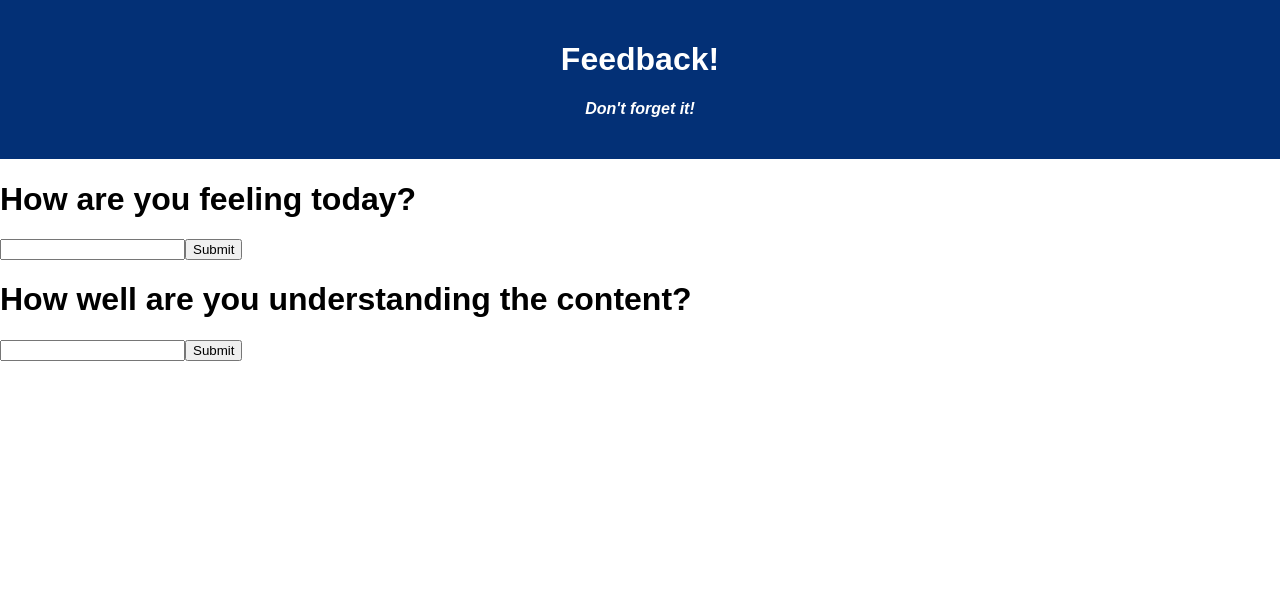
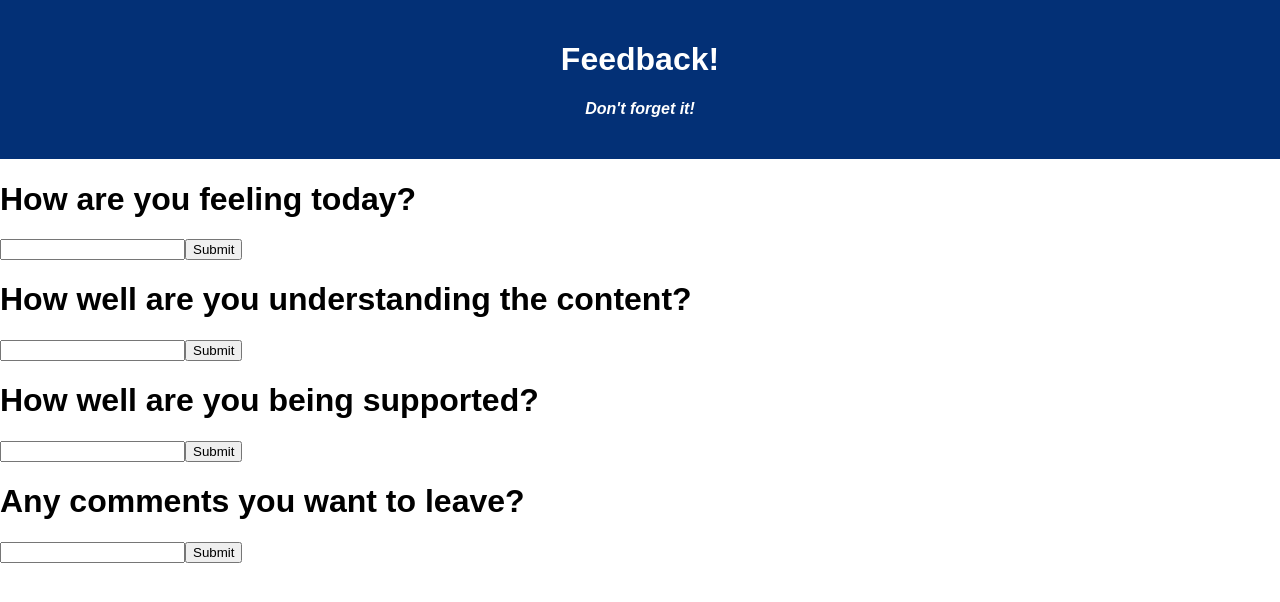
Before and after one commit to fallenrobin/weekend-redux-feedback-loop, a React (Create React App) app: page / in a window 1280 px wide. Shown: the top 602 px of the page. Built offline with nearby package versions, Linux system fonts and the light colour scheme.

Commit message:
add comments payload to feedbackObj in redux

```diff
--- a/src/components/App/App.jsx
+++ b/src/components/App/App.jsx
@@ -3,6 +3,8 @@ import axios from 'axios';
 import './App.css';
 import OneFeeling from '../OneFeeling/OneFeeling';
 import TwoUnderstanding from '../TwoUnderstanding/TwoUnderstanding';
+import ThreeSupport from '../ThreeSupport/ThreeSupport';
+import FourComments from '../FourComments/FourComments';
 
 function App() {
 
@@ -17,6 +19,8 @@ function App() {
 
       <OneFeeling />
       <TwoUnderstanding />
+      <ThreeSupport />
+      <FourComments />
       </>
   );
 }
--- a/src/components/FourComments/FourComments.jsx
+++ b/src/components/FourComments/FourComments.jsx
@@ -0,0 +1,42 @@
+import { useState } from 'react';
+import { useSelector, useDispatch } from 'react-redux';
+import { HashRouter as Router, Route, Link, useHistory } from 'react-router-dom';
+
+function FourComments() {
+
+    const dispatch = useDispatch();
+    const orderReducer = useSelector(store => store.scoreReducer)
+    const history = useHistory();
+
+    const [newComment, setNewComment] = useState('');
+
+    const handleSubmit = (event) => {
+        console.log('clicked into handleSubmit!', newComment);
+        event.preventDefault();
+
+        // history.push('/'); NEED TO DO
+
+        dispatch({
+            type: 'ADD_COMMENT',
+            payload: {
+                comments : newComment
+            }
+        });
+    }
+
+    return (
+        <div>
+            <div>
+                <h1>Any comments you want to leave?</h1>
+            </div>
+            <form>
+                <input type="text" onChange={event => setNewComment(event.target.value)}></input>
+                <button onClick={handleSubmit}>Submit</button>
+            </form>
+
+        </div>
+    )
+}
+
+
+export default FourComments;
--- a/src/components/ThreeSupport/ThreeSupport.jsx
+++ b/src/components/ThreeSupport/ThreeSupport.jsx
@@ -0,0 +1,42 @@
+import { useState } from 'react';
+import { useSelector, useDispatch } from 'react-redux';
+import { HashRouter as Router, Route, Link, useHistory } from 'react-router-dom';
+
+function ThreeSupport() {
+
+    const dispatch = useDispatch();
+    const orderReducer = useSelector(store => store.scoreReducer)
+    const history = useHistory();
+
+    const [newSupport, setNewSupport] = useState(0);
+
+    const handleSubmit = (event) => {
+        console.log('clicked into handleSubmit!', newSupport);
+        event.preventDefault();
+
+        // history.push('/'); NEED TO DO
+
+        dispatch({
+            type: 'ADD_SUPPORT',
+            payload: {
+                support : newSupport
+            }
+        });
+    }
+
+    return (
+        <div>
+            <div>
+                <h1>How well are you being supported?</h1>
+            </div>
+            <form>
+                <input type="number" onChange={event => setNewSupport(event.target.value)}></input>
+                <button onClick={handleSubmit}>Submit</button>
+            </form>
+
+        </div>
+    )
+}
+
+
+export default ThreeSupport;
--- a/src/components/TwoUnderstanding/TwoUnderstanding.jsx
+++ b/src/components/TwoUnderstanding/TwoUnderstanding.jsx
@@ -5,7 +5,7 @@ import { HashRouter as Router, Route, Link, useHistory } from 'react-router-dom'
 function TwoUnderstanding() {
 
     const dispatch = useDispatch();
-    const orderReducer = useSelector(store => store.orderReducer)
+    const scoreReducer = useSelector(store => store.scoreReducer)
     const history = useHistory();
 
     const [newUnderstanding, setNewUnderstanding] = useState(0);
--- a/src/index.js
+++ b/src/index.js
@@ -27,6 +27,9 @@ const scoreReducer = (state = feedbackObj, action) => {
             return state;
         case 'ADD_SUPPORT':
             feedbackObj.support = action.payload;
+            return state;
+        case 'ADD_COMMENT':
+            feedbackObj.comments = action.payload;
             return state;
         default:
             return state;
```
